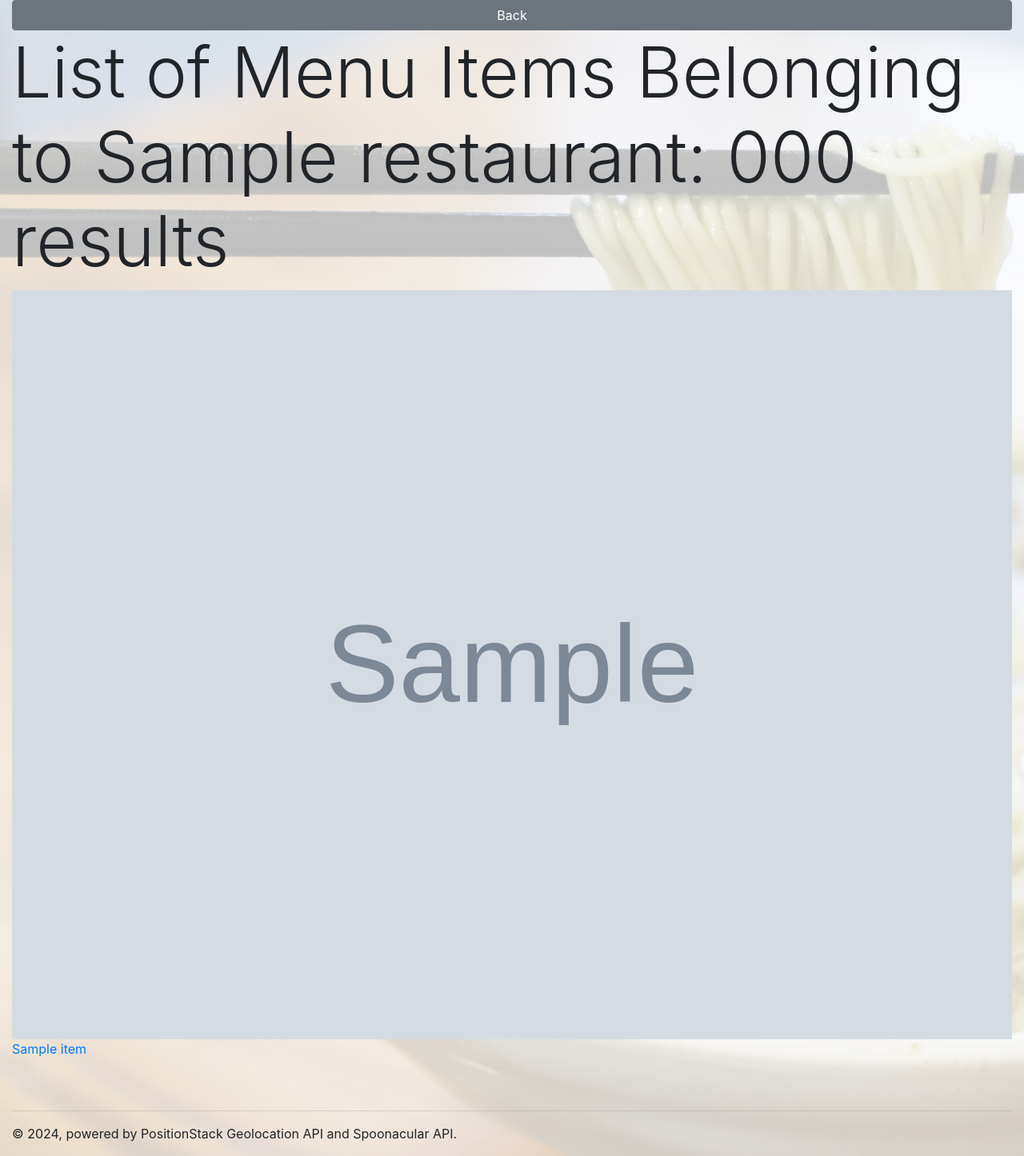
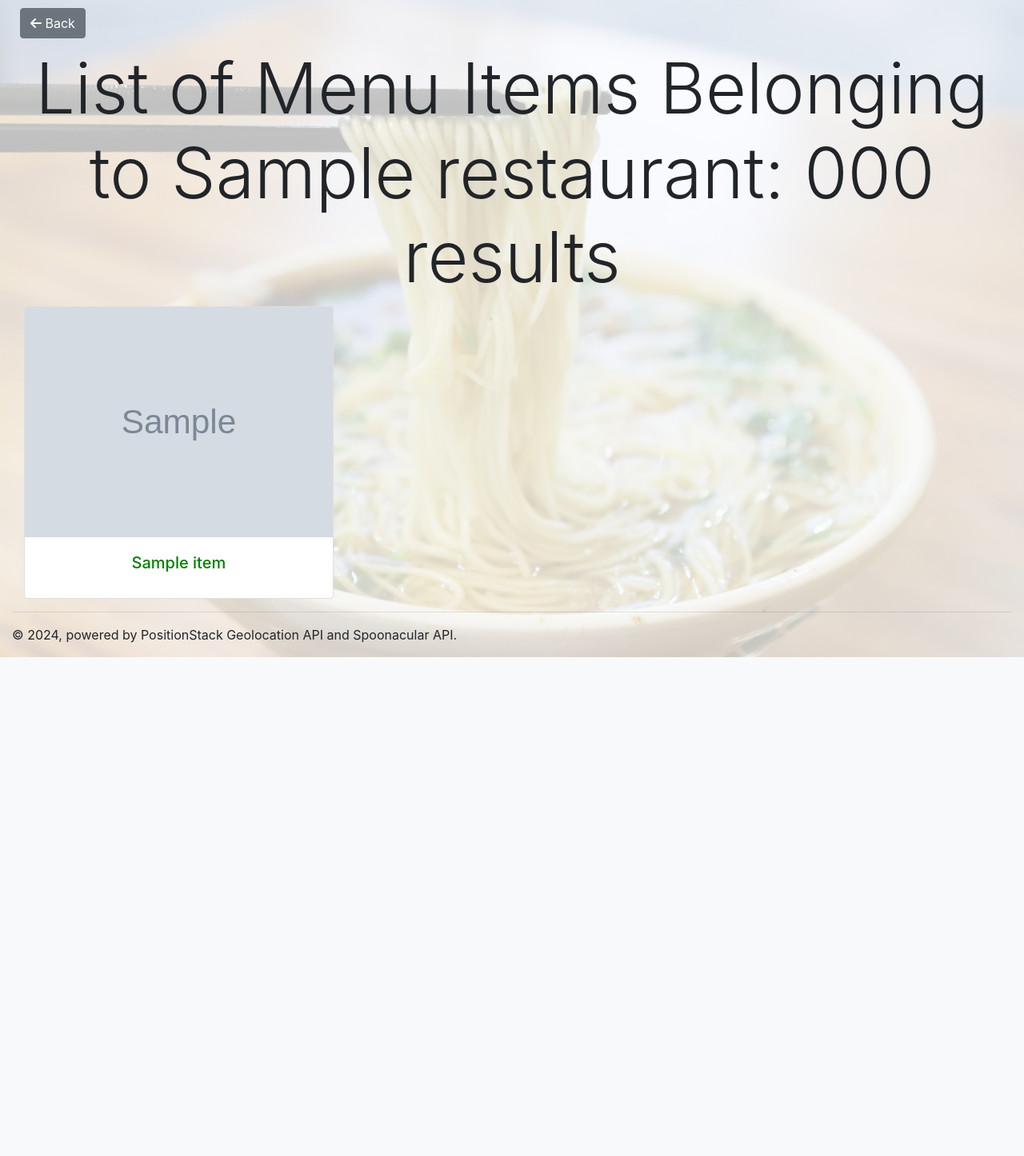
Before and after one commit to franklinkong981/Vote4Food, a Flask app: template templates/items/search.html in a window 1280 px wide. Shown: the part 72-1518 px from the top of the page at 80% size. After the commit the page ends 894 px from the top, so only its background shows below. Run offline with Flask 3, Linux system fonts and the light colour scheme; tables that the repository leaves empty hold one stand-in row (values such as "Sample post"); the template is opened without the code that fills it: values that come from a table or form of the project are taken from there, most other values are stand-ins (such as "Sample title", 1, 10 or a date in 2020); grey boxes marked "Sample" are stand-in pictures; some libraries are stand-ins or nearby versions.

Commit message:
Styled menu item results

```diff
--- a/static/stylesheets/styles.css
+++ b/static/stylesheets/styles.css
@@ -52,12 +52,12 @@ footer, .home-anon-container {
     margin-bottom: 20px;
 }
 
-.restaurant-listings, .favorited-restaurant-listings, .favorited-item-listings {
+.restaurant-listings, .favorited-restaurant-listings, .item-listings, .favorited-item-listings {
     display: flex;
     align-items: center;
 }
 
-.restaurant-link:hover {
+.restaurant-link:hover, .item-link:hover {
     text-decoration: none;
 }
 
@@ -111,3 +111,7 @@ footer, .home-anon-container {
     display: flex;
     justify-content: flex-end;
 }
+
+.back-button {
+    margin: 10px;
+}
--- a/templates/items/search.html
+++ b/templates/items/search.html
@@ -3,20 +3,33 @@
 {% block title %} Menu Items in {{restaurant.name}} {% endblock %}
 
 {% block content %}
-<a class="btn btn-secondary" href="{{url_for('display_restaurant_page', restaurant_id=restaurant.id)}}">Back</a>
-<h2 class="display-2">List of Menu Items Belonging to {{restaurant.name}}: {{number_results}} results</h2>
+<div class="back-button">
+  <a class="btn btn-secondary" href="{{url_for('display_restaurant_page', restaurant_id=restaurant.id)}}"><i class="fa-solid fa-arrow-left"></i> Back</a>
+</div>
+<div class="banner container-fluid">
+  <h2 class="display-2">List of Menu Items Belonging to {{restaurant.name}}: {{number_results}} results</h2>
+</div>
 
-{% if number_menu_items == 0 %}
-    <p>Sorry, there were no menu items found belonging to {{restaurant.name}}</p>
-{% endif %}
+<div class="search-results-section container-fluid">
+	{% if number_menu_items == 0 %}
+  	<p>Sorry, there were no menu items found belonging to {{restaurant.name}}</p>
+	{% else %}
+			<div class="item-listings row">
+				{% for item in menu_item_results %}
+					<div class="item-listing col-lg-4 col-md-6 col-12">
+						<a class="item-link" href="{{url_for('display_item_page', item_id=item.id)}}" target="_blank">
+							<div class="item-card card">
+								<img class="card-image-top" src="{{item['image_url']}}" alt="Photo of {{item['title']}}"/>
+								<div class="card-body">
+									<h5 class="card-title">{{item['title']}}</h5>
+								</div>
+							</div>
+						</a>
+					</div>
+				{% endfor %}
+			</div>
 
-{% for item in menu_item_results %}
-    {% if item['image_url'] %}
-        <img src="{{item['image_url']}}" alt="Photo of {{item['title']}}"/>
-    {% endif %}
-    <p><a href="{{url_for('display_item_page', item_id=item.id)}}" target="_blank">{{item['title']}}</a> </p>
-
-    <hr>
-{% endfor %}
+  {% endif %}
+</div>
 
 {% endblock %}
```
